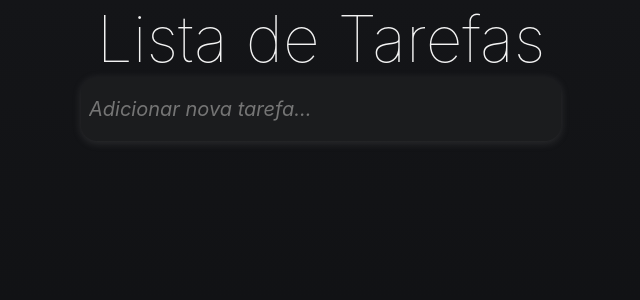
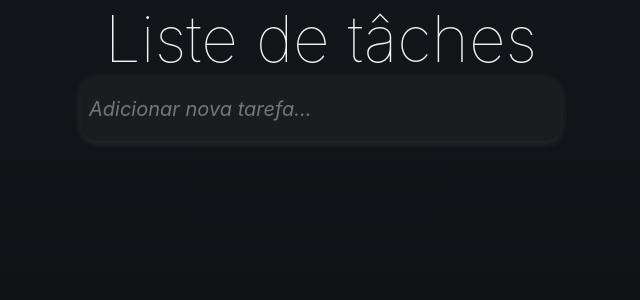
Before and after one commit to Adromane/todo-list-yt, a React (Create React App) app: page / in a window 1280 px wide. Shown: the top 300 px of the page, without its empty margins (319-959 px from the left). Built offline with nearby package versions, Linux system fonts and the light colour scheme.

Commit message:
Commit change

```diff
--- a/src/App.js
+++ b/src/App.js
@@ -37,7 +37,7 @@
   return (
     <section id="app" className='container'>
       <header>
-        <h1 className='title'>Lista de Tarefas</h1>
+        <h1 className='title'>Liste de tâches</h1>
       </header>
       <div className='main'>
         <AddTask onAddTask={onAddTask} />
```
